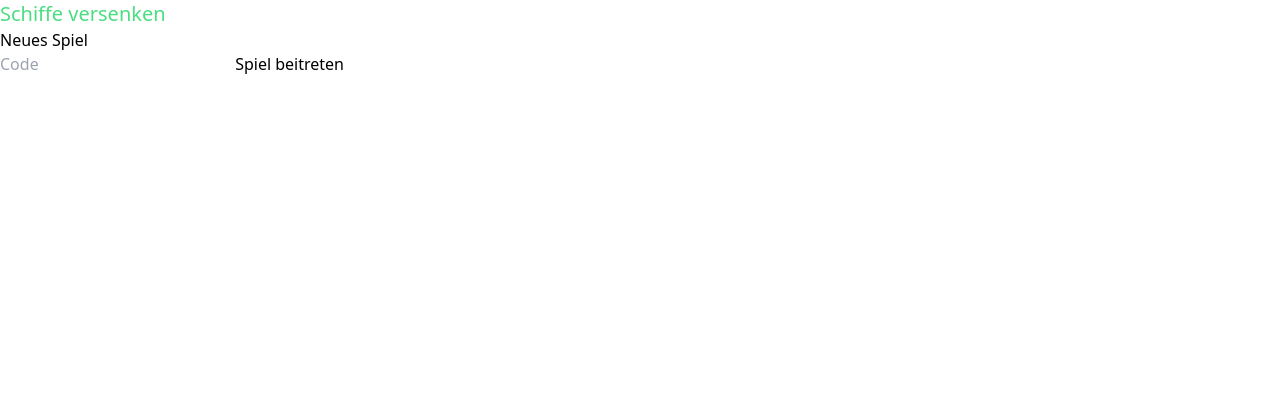
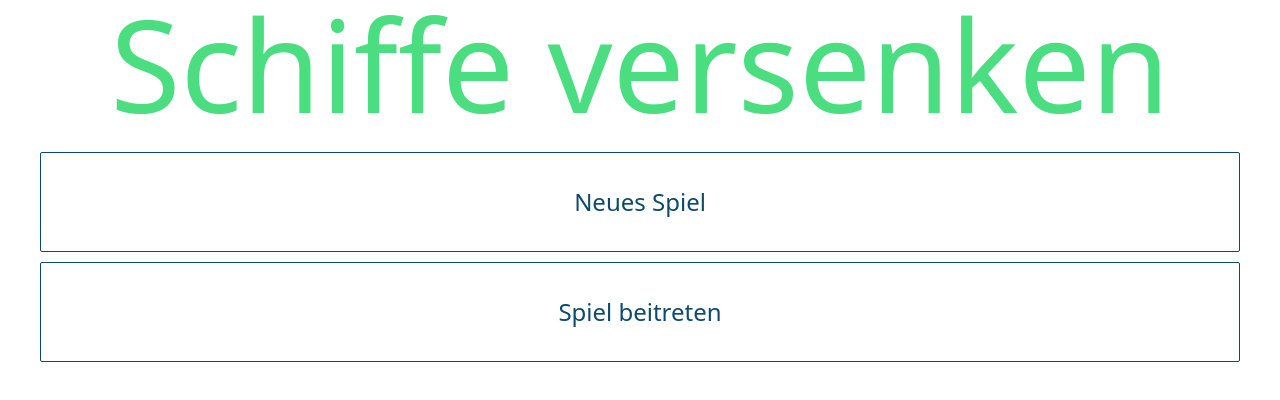
Before and after one commit to heckid18/SchiffeVersenken, a website: page src/main/webapp/index.html in a window 1280 px wide. Drawn offline with Linux system fonts and the light colour scheme.

Commit message:
created first draft of index.html

```diff
--- a/src/main/webapp/index.html
+++ b/src/main/webapp/index.html
@@ -6,9 +6,8 @@
     <link rel="stylesheet" href="tailwindcss.css"
 </head>
 <body>
-    <h1 class="text-xl font-medium text-green-400">Schiffe versenken</h1>
-    <button>Neues Spiel</button><br>
-    <input type="text" id="tfGameCode" placeholder="Code">
-    <button>Spiel beitreten</button>
+    <h1 class="text-9xl font-medium text-green-400 text-center">Schiffe versenken</h1><br>
+    <button class="bg-transparent hover:bg-sky-800 hover:shadow-xl hover:text-sky-50 hover:rounded-xl hover:duration-150 text-sky-900 text-2xl rounded-sm border border-sky-900">Neues Spiel</button><br>
+    <button class="bg-transparent hover:bg-sky-800 hover:shadow-xl hover:text-sky-50 hover:rounded-xl hover:duration-150 text-sky-900 text-2xl rounded-sm border border-sky-900" style="margin-top: 10px;">Spiel beitreten</button>
 </body>
 </html>
--- a/src/main/webapp/style.css
+++ b/src/main/webapp/style.css
@@ -1,3 +1,14 @@
 @tailwind base;
 @tailwind components;
 @tailwind utilities;
+
+button {
+  cursor: pointer;
+  width: 1200px;
+  height: 100px;
+}
+
+body {
+    margin: auto;
+    max-width: max-content;
+}
```
Also changed, not shown: src/main/webapp/tailwindcss.css.
